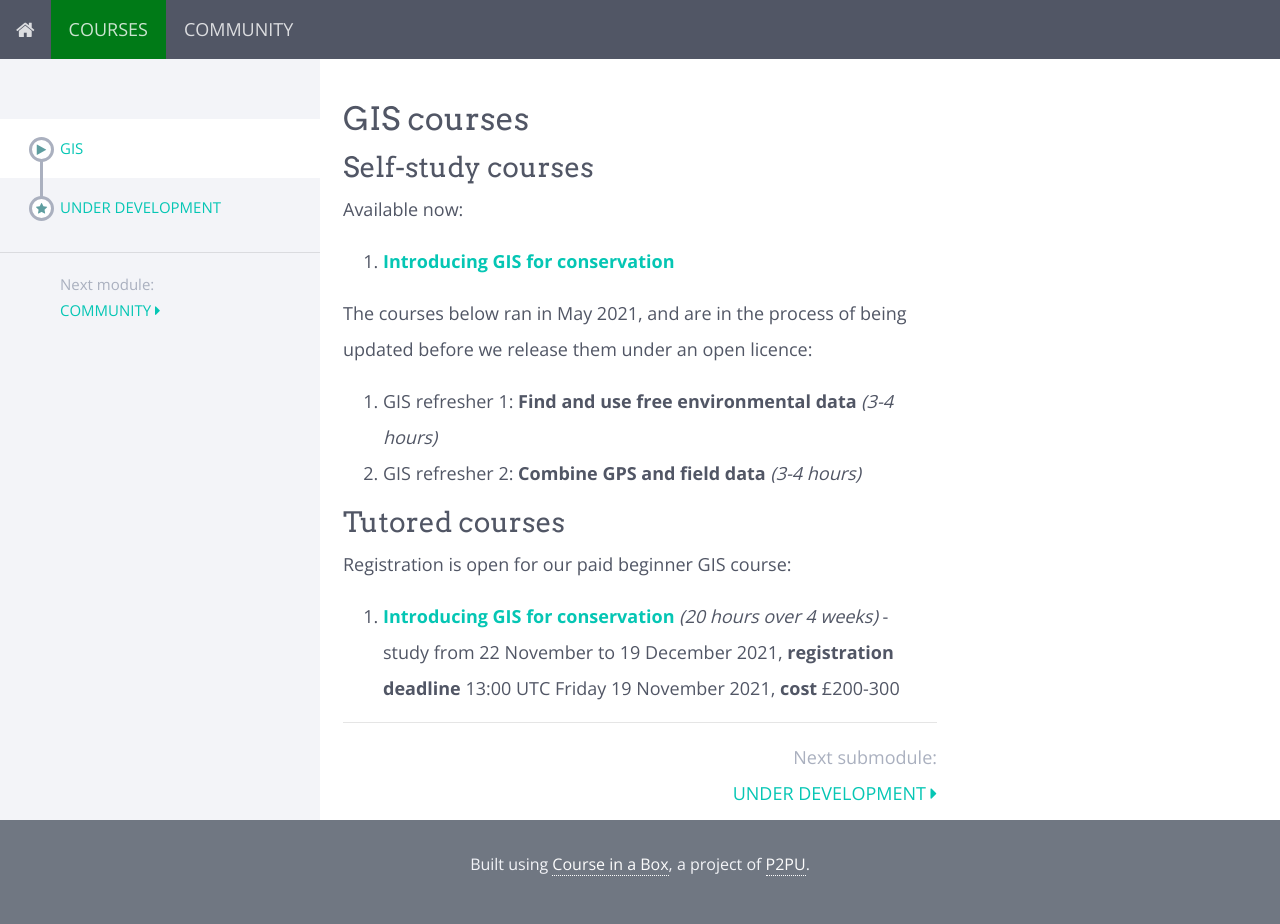
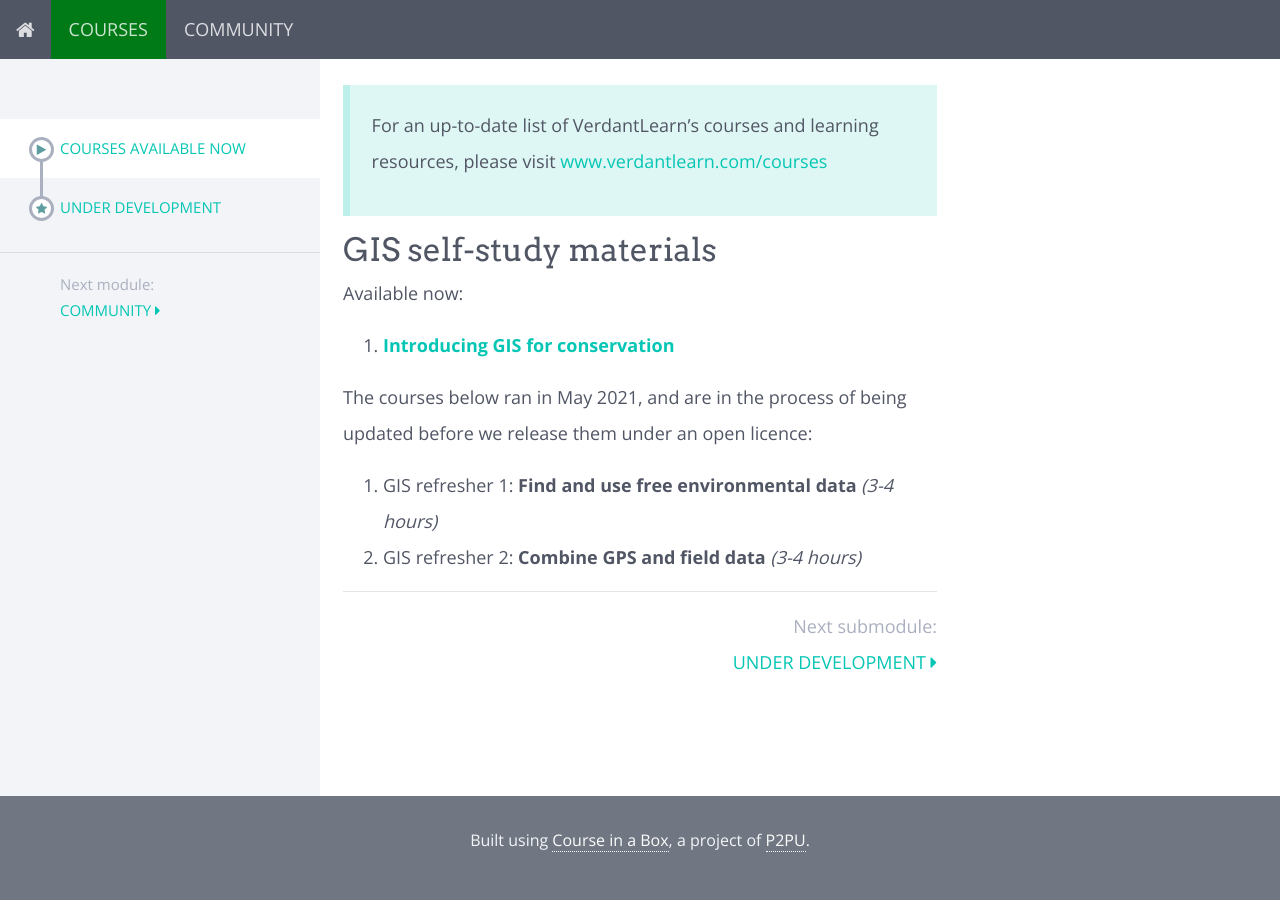
Before and after one commit to verdantlearn/verdantlearn.github.io, a Jekyll site: the page built from modules/Courses/_posts/2000-01-01-available-now.md, in a window 1280 px wide. Built offline with Jekyll 4.4.1, drawn with Linux system fonts in a browser that asks for light colours; nearby versions of some CDN libraries; comment, search, counter and statistics services are not loaded; after the commit the page ends 900 px from its top, so only the background shows below that.

Commit message:
Direct to courses page on vl.com Jekyll Bulma

```diff
--- a/modules/Courses/_posts/2000-01-01-available-now.md
+++ b/modules/Courses/_posts/2000-01-01-available-now.md
@@ -1,11 +1,12 @@
 ---
-title: GIS
+title: Courses available now
 ---
 
-## GIS courses
+> For an up-to-date list of VerdantLearn's courses and learning resources, please visit [www.verdantlearn.com/courses](https://verdantlearn.com/courses)
 
 
-### Self-study courses
+## GIS self-study materials
+
 Available now:
 1. **[Introducing GIS for conservation](https://courses.verdantlearn.org/gis-beginner-oe4bw/)**
 
@@ -14,7 +15,5 @@ The courses below ran in May 2021, and are in the process of being updated befor
 3. GIS refresher 2: **Combine GPS and field data** *(3-4 hours)*
 
 
-### Tutored courses
-
-Registration is open for our paid beginner GIS course:
-1. **[Introducing GIS for conservation](https://verdantlearn-courses.webflow.io/courses/gis-beginners-nov-2021)** *(20 hours over 4 weeks)* - study from 22 November to 19 December 2021, **registration deadline** 13:00 UTC Friday 19 November 2021, **cost** £200-300
+<!-- Registration is open for our paid beginner GIS course:
+1. **[Introducing GIS for conservation](https://verdantlearn-courses.webflow.io/courses/gis-beginners-nov-2021)** *(20 hours over 4 weeks)* - study from 22 November to 19 December 2021, **registration deadline** 13:00 UTC Friday 19 November 2021, **cost** £200-300 -->
```
Also changed, not shown: index.md (+8 -3 lines).
